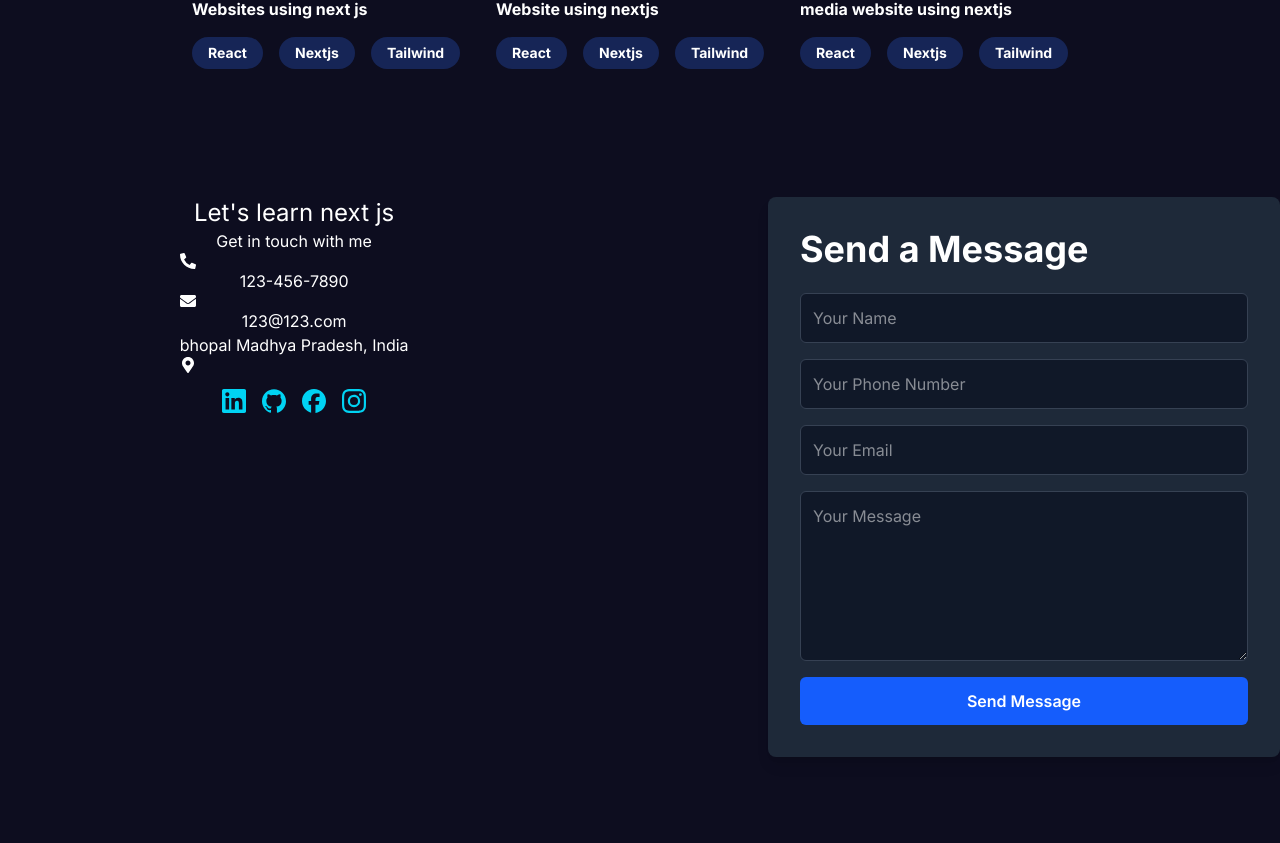
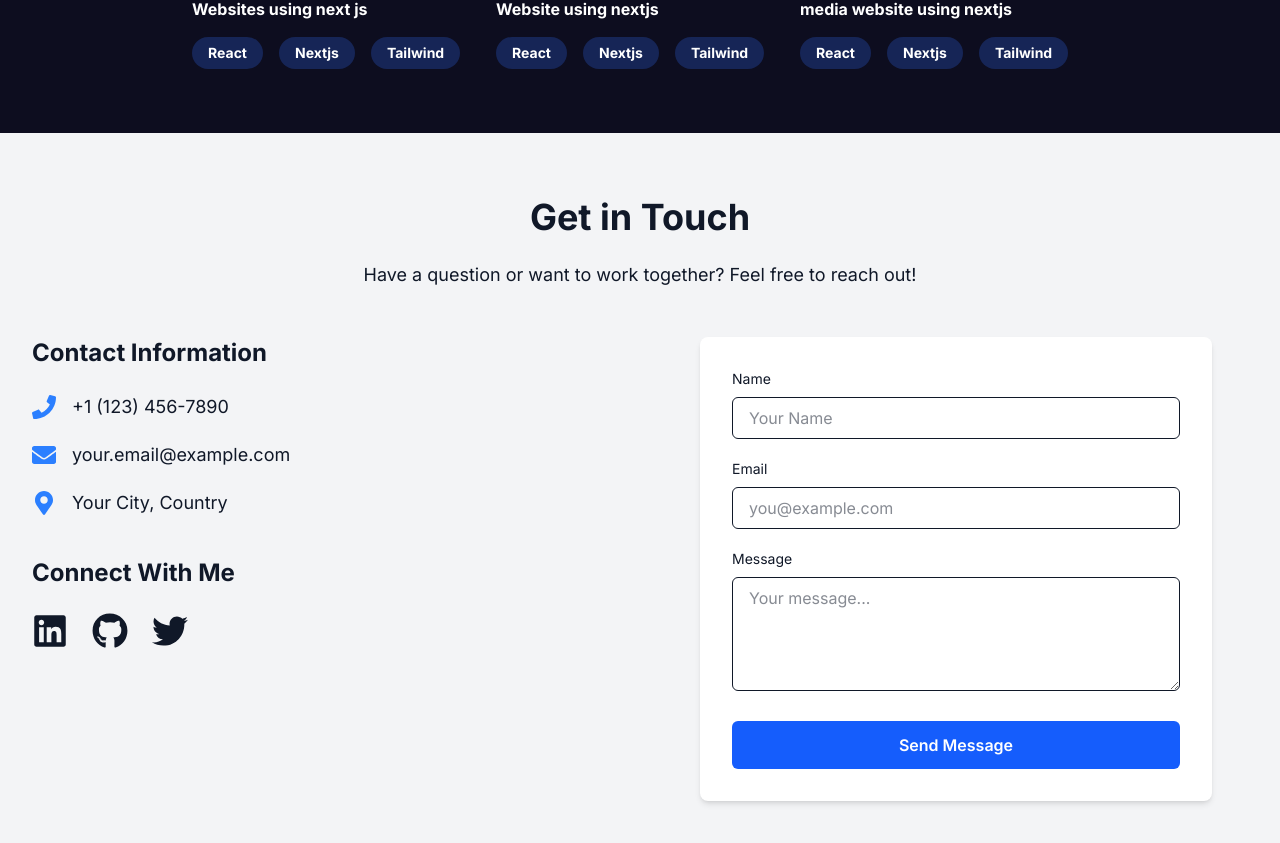
Before and after one commit to Ramchandra-Tharu/my-portfolio, a Next.js app: page / in a window 1280 px wide. Shown: the part 5054-5897 px from the top of the page. Before the commit the page ends 5875 px from the top, so only its background shows below. Built offline with nearby package versions, Linux system fonts and the light colour scheme.

Commit message:
new updates on contact section

```diff
--- a/components/Home/Contact/Contact.tsx
+++ b/components/Home/Contact/Contact.tsx
@@ -1,69 +1,137 @@
-import React from 'react'
-import { SiLinkedin, SiGithub, SiFacebook, SiInstagram } from 'react-icons/si';
-import { FaPhoneAlt, FaEnvelope, FaMapMarkerAlt } from "react-icons/fa";
+import React from "react";
+import {
+  FaPhone,
+  FaEnvelope,
+  FaMapMarkerAlt,
+  FaLinkedin,
+  FaGithub,
+  FaTwitter,
+} from "react-icons/fa";
 
+const Contact: React.FC = () => {
+  return (
+    <section
+      id="contact"
+      className="py-16 bg-gray-100 dark:bg-gray-900 text-gray-900 dark:text-gray-100"
+    >
+      <div className="max-w-7xl mx-auto px-4 sm:px-6 lg:px-8">
+        <h2 className="text-3xl sm:text-4xl font-bold text-center mb-6">
+          Get in Touch
+        </h2>
 
+        <p className="text-base sm:text-lg text-center mb-12 max-w-2xl mx-auto">
+          Have a question or want to work together? Feel free to reach out!
+        </p>
 
-export const ContactSection = () => {
+        <div className="grid grid-cols-1 lg:grid-cols-2 gap-12">
+          {/* Left */}
+          <div className="space-y-10">
+            <div>
+              <h3 className="text-xl sm:text-2xl font-bold mb-6 text-center lg:text-left">
+                Contact Information
+              </h3>
 
-  return (
-    <section className="w-full mx-auto flex flex-col md:flex-row pt-16 pb-16">
-      {/* Left Side: Social Media & Contact Info (40%) */}
-      <div className=" text-center text-white mx-auto">
+              <div className="space-y-5">
+                <a
+                  href="tel:+11234567890"
+                  className="flex items-center justify-center lg:justify-start gap-4 hover:text-blue-600 transition"
+                >
+                  <FaPhone className="text-blue-500 text-xl sm:text-2xl" />
+                  <span className="text-sm sm:text-lg">
+                    +1 (123) 456-7890
+                  </span>
+                </a>
 
-        <div>
-          <h1 className='text-2xl'>Let's learn next js</h1>
-          <p>Get in touch with me</p>
+                <a
+                  href="mailto:your.email@example.com"
+                  className="flex items-center justify-center lg:justify-start gap-4 hover:text-blue-600 transition"
+                >
+                  <FaEnvelope className="text-blue-500 text-xl sm:text-2xl" />
+                  <span className="text-sm sm:text-lg">
+                    your.email@example.com
+                  </span>
+                </a>
+
+                <div className="flex items-center justify-center lg:justify-start gap-4">
+                  <FaMapMarkerAlt className="text-blue-500 text-xl sm:text-2xl" />
+                  <span className="text-sm sm:text-lg">
+                    Your City, Country
+                  </span>
                 </div>
-        <div className="">
-          <FaPhoneAlt /> <h1>123-456-7890</h1>
-          <FaEnvelope /> <h1>123@123.com</h1>bhopal Madhya Pradesh, India
-          <FaMapMarkerAlt />
               </div>
-        <div className="flex justify-center items-center gap-4 mt-4 mb-4  text-2xl  text-cyan-400 ">
-          <SiLinkedin />
-          <SiGithub />
-          <SiFacebook />
-          <SiInstagram />
             </div>
 
+            {/* Social Icons */}
+            <div>
+              <h3 className="text-xl sm:text-2xl font-bold mb-6 text-center lg:text-left">
+                Connect With Me
+              </h3>
+
+              <div className="flex justify-center lg:justify-start gap-6">
+                <a
+                  href="#"
+                  className="hover:text-blue-600 transition"
+                  aria-label="LinkedIn"
+                >
+                  <FaLinkedin className="text-3xl sm:text-4xl" />
+                </a>
+
+                <a
+                  href="#"
+                  className="hover:text-gray-800 dark:hover:text-white transition"
+                  aria-label="GitHub"
+                >
+                  <FaGithub className="text-3xl sm:text-4xl" />
+                </a>
+
+                <a
+                  href="#"
+                  className="hover:text-blue-400 transition"
+                  aria-label="Twitter"
+                >
+                  <FaTwitter className="text-3xl sm:text-4xl" />
+                </a>
+              </div>
+            </div>
           </div>
 
-      {/* Right Side: Contact Form (40%) */}
-      <div className="w-full md:w-2/5 p-8 md:ml-auto mt-12 md:mt-0 bg-gray-800 rounded-lg shadow-lg">
-        <h2 className="text-4xl font-bold mb-6 text-white">Send a Message</h2>
-        <form className="flex flex-col space-y-4">
+          {/* Right - Form */}
+          <form className="bg-white dark:bg-gray-800 p-6 sm:p-8 rounded-lg shadow-md w-full max-w-lg mx-auto">
+            <div className="mb-5">
+              <label className="block text-sm mb-2">Name</label>
               <input
                 type="text"
+                className="w-full px-4 py-2 rounded-md border dark:bg-gray-700"
                 placeholder="Your Name"
-            className="p-3 border border-gray-700 rounded-md focus:outline-none focus:ring-2 focus:ring-blue-500 bg-gray-900 text-white"
               />
-          <input
-            type="tel"
-            placeholder="Your Phone Number"
-            className="p-3 border border-gray-700 rounded-md focus:outline-none focus:ring-2 focus:ring-blue-500 bg-gray-900 text-white"
-          />
+            </div>
 
+            <div className="mb-5">
+              <label className="block text-sm mb-2">Email</label>
               <input
                 type="email"
-            placeholder="Your Email"
-            className="p-3 border border-gray-700 rounded-md focus:outline-none focus:ring-2 focus:ring-blue-500 bg-gray-900 text-white"
+                className="w-full px-4 py-2 rounded-md border dark:bg-gray-700"
+                placeholder="you@example.com"
               />
+            </div>
+
+            <div className="mb-6">
+              <label className="block text-sm mb-2">Message</label>
               <textarea
-            placeholder="Your Message"
-            rows={6}
-            className="p-3 border border-gray-700 rounded-md focus:outline-none focus:ring-2 focus:ring-blue-500 resize-y bg-gray-900 text-white"
-          ></textarea>
-          <button
-            type="submit"
-            className="p-3 bg-blue-600 text-white rounded-md hover:bg-blue-700 transition duration-300 font-semibold"
-          >
+                rows={4}
+                className="w-full px-4 py-2 rounded-md border dark:bg-gray-700"
+                placeholder="Your message..."
+              />
+            </div>
+
+            <button className="w-full bg-blue-600 hover:bg-blue-700 text-white py-3 rounded-md font-semibold transition">
               Send Message
             </button>
           </form>
         </div>
-
+      </div>
     </section>
   );
-}
-export default ContactSection;
+};
+
+export default Contact;
```
Lines whose indentation alone changed are shown as unchanged.
